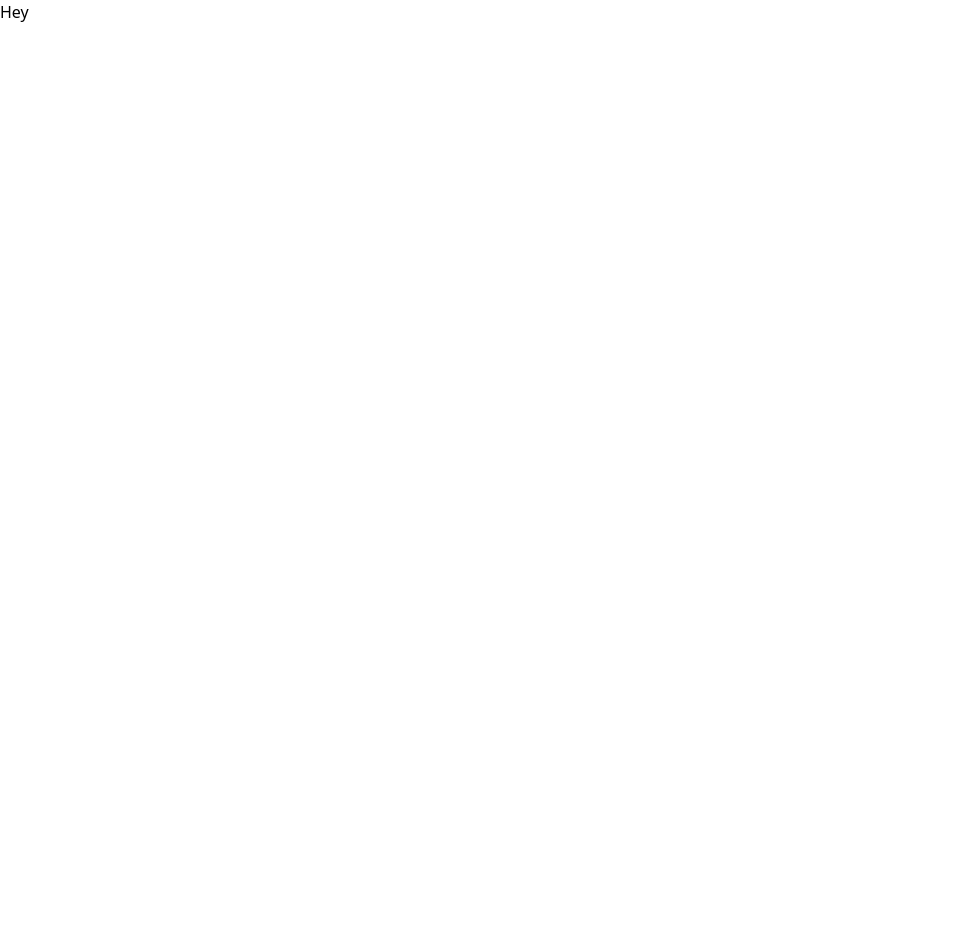
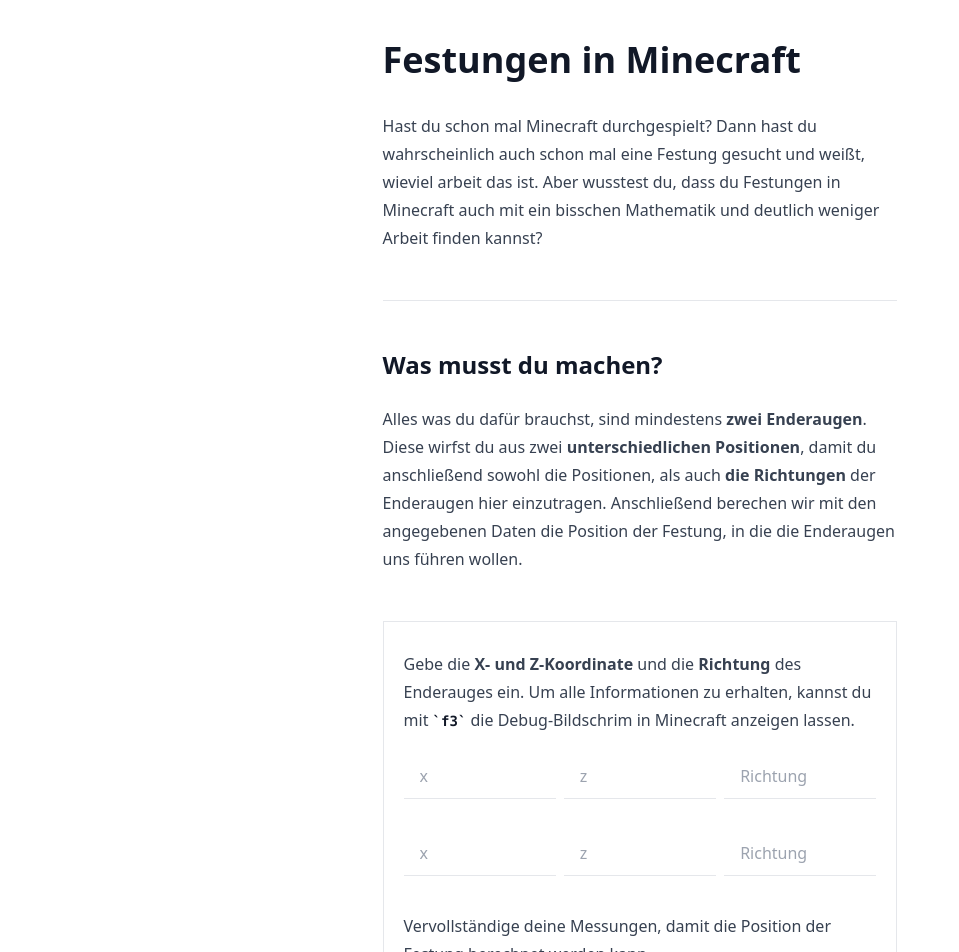
Before and after one commit to mikareich/stronghold-location, a React (Create React App) app: page / in a window 1280 px wide. Shown: the top 952 px of the page, without its empty margins (0-959 px from the left). Before the commit the page ends 800 px from the top, so only its background shows below. Built offline with nearby package versions, Linux system fonts and the light colour scheme.

Commit message:
simple calculator

```diff
--- a/package.json
+++ b/package.json
@@ -41,6 +41,7 @@
     ]
   },
   "devDependencies": {
+    "@tailwindcss/typography": "^0.5.2",
     "@typescript-eslint/eslint-plugin": "^5.17.0",
     "@typescript-eslint/parser": "^5.17.0",
     "autoprefixer": "^10.4.4",
--- /dev/null
+++ b/src/Calculator.tsx
@@ -0,0 +1,98 @@
+import React, { useEffect } from 'react';
+
+import calculatePosition, { Coordinate, Meseasurement } from './calculatePosition';
+
+const inputClassName = 'border-b py-2 px-4 mb-4 w-full'
+
+function Calculator() {
+  const [measurements, setMeasurements] = React.useState<Meseasurement[]>([
+    { x: NaN, z: NaN, direction: NaN },
+    { x: NaN, z: NaN, direction: NaN },
+  ])
+
+  const [result, setResult] = React.useState<Coordinate | null>(null)
+
+  useEffect(() => {
+    try {
+      const { x, z } = calculatePosition(measurements)
+      if (!Number.isNaN(x) && !Number.isNaN(z)) setResult({ x, z })
+      else setResult(null)
+    } catch (error) {
+      console.error(error)
+      setResult(null)
+    }
+  }, [measurements])
+
+  const updateMeasurement = (
+    index: number,
+    key: keyof Meseasurement,
+    value: number
+  ) => {
+    const newMeasurements = [...measurements]
+    newMeasurements[index][key] = value
+    setMeasurements(newMeasurements)
+  }
+
+  return (
+    <form className="border p-5 pt-2">
+      {/* Info-text */}
+      <p>
+        Gebe die <b>X- und Z-Koordinate</b> und die <b>Richtung</b> des
+        Enderauges ein. Um alle Informationen zu erhalten, kannst du mit{' '}
+        <code>f3</code> die Debug-Bildschrim in Minecraft anzeigen lassen.
+      </p>
+      {/* Berechnung */}
+      {measurements.map((measurement, index) => (
+        <div key={index} className="mb-4">
+          <div className="flex gap-2">
+            <input
+              type="number"
+              className={inputClassName}
+              placeholder="x"
+              value={measurement.x || ''}
+              onChange={(e) =>
+                updateMeasurement(index, 'x', parseFloat(e.target.value))
+              }
+            />
+            <input
+              type="number"
+              className={inputClassName}
+              placeholder="z"
+              value={measurement.z || ''}
+              onChange={(e) =>
+                updateMeasurement(index, 'z', parseFloat(e.target.value))
+              }
+            />
+            <input
+              type="number"
+              className={inputClassName}
+              placeholder="Richtung"
+              value={measurement.direction || ''}
+              onChange={(e) =>
+                updateMeasurement(
+                  index,
+                  'direction',
+                  parseFloat(e.target.value)
+                )
+              }
+            />
+          </div>
+        </div>
+      ))}
+      {/* Ergebnisse */}
+      {result ? (
+        <p>
+          Die Festung befindet sich bei <b>X: {result.x} </b> und{' '}
+          <b>Z: {result.z}</b>
+        </p>
+      ) : (
+        <p>
+          Vervollständige deine Messungen, damit die Position der Festung
+          berechnet werden kann.
+        </p>
+      )}
+    </form>
+  )
+}
+
+export default Calculator
--- /dev/null
+++ b/src/calculatePosition.ts
@@ -0,0 +1,58 @@
+export interface Coordinate {
+  x: number
+  z: number
+}
+
+export interface Meseasurement extends Coordinate {
+  direction: number
+}
+
+function calculatePosition(measurements: Meseasurement[]): Coordinate {
+  /**
+   * Winkel der Z-Achse an X-Achse orientiern.
+   * @param alphaZ Winkel an Z-Achse
+   * @returns Winkel an X-Achse
+   */
+  const wandelWinkel = (alphaZ: number) => ((90 + alphaZ) * Math.PI) / 180 // Ka aber mc hat das weird gemacht
+
+  /** Enderaugengerade als Funktionsschar mit Punkt P und Winkel alpha. Gerade läuft durch Festung
+   * @param measurement Bezogene Messung
+   * @param x x-Koordinate
+   */
+  const funktionsschar = (measurement: Meseasurement, x: number) =>
+    Math.tan(wandelWinkel(measurement.direction)) * x -
+    Math.tan(wandelWinkel(measurement.direction)) * measurement.x +
+    measurement.z
+
+  /**
+   * Berechnet Schnittstelle der Messungsgeraden
+   * @param measurement1 Messung 1
+   * @param measurement2 Messung 2
+   * @returns Schnittstelle der Messungsgeraden
+   */
+  const schnittstelle = (
+    measurement1: Meseasurement,
+    measurement2: Meseasurement
+  ) => {
+    if (measurement1.direction === measurement2.direction)
+      throw new Error('Messungen sind parallel')
+    if (measurement1.x === measurement2.x && measurement1.z === measurement2.z)
+      throw new Error('Messungnspositionen sind identisch')
+    return (
+      (Math.tan(wandelWinkel(measurement1.direction)) * measurement1.x -
+        measurement1.z -
+        Math.tan(wandelWinkel(measurement2.direction)) * measurement2.x +
+        measurement2.z) /
+      (Math.tan(wandelWinkel(measurement1.direction)) -
+        Math.tan(wandelWinkel(measurement2.direction)))
+    )
+  }
+
+  const [m1, m2] = measurements
+  const x = Math.round(schnittstelle(m1, m2))
+  const z = Math.round(funktionsschar(m1, x))
+
+  return { x, z }
+}
+
+export default calculatePosition
--- a/src/index.tsx
+++ b/src/index.tsx
@@ -1,11 +1,37 @@
 import './index.css';
 
 import React from 'react';
-import ReactDOM from 'react-dom';
+import { createRoot } from 'react-dom/client';
 
-ReactDOM.render(
-  <div className="prose">
-    <h1>Hey</h1>
-  </div>,
-  document.getElementById('root')
+import Calculator from './Calculator';
+
+const container = document.getElementById('root')!
+const root = createRoot(container)
+
+root.render(
+  <React.StrictMode>
+    <div className="dark:bg-slate-900">
+      <div className="prose dark:prose-invert container mx-auto p-10">
+        <h1>Festungen in Minecraft</h1>
+        <p>
+          Hast du schon mal Minecraft durchgespielt? Dann hast du wahrscheinlich
+          auch schon mal eine Festung gesucht und weißt, wieviel arbeit das ist.
+          Aber wusstest du, dass du Festungen in Minecraft auch mit ein bisschen
+          Mathematik und deutlich weniger Arbeit finden kannst?
+        </p>
+        <hr />
+        <h2>Was musst du machen?</h2>
+        <p>
+          Alles was du dafür brauchst, sind mindestens <b>zwei Enderaugen</b>.
+          Diese wirfst du aus zwei <b>unterschiedlichen Positionen</b>, damit du
+          anschließend sowohl die Positionen, als auch <b>die Richtungen</b> der
+          Enderaugen hier einzutragen. Anschließend berechen wir mit den
+          angegebenen Daten die Position der Festung, in die die Enderaugen uns
+          führen wollen.
+        </p>
+        <br />
+        <Calculator />
+      </div>
+    </div>
+  </React.StrictMode>
 )
--- a/tailwind.config.js
+++ b/tailwind.config.js
@@ -1,7 +1,9 @@
 module.exports = {
+  darkMode: 'class',
   content: ['./src/**/*.tsx'],
   theme: {
     extend: {},
   },
-  plugins: [],
+  // eslint-disable-next-line
+  plugins: [require('@tailwindcss/typography')],
 }
```
Also changed, not shown: .eslintrc.json, 1 other file (tests, documents, lock files or other folders).
